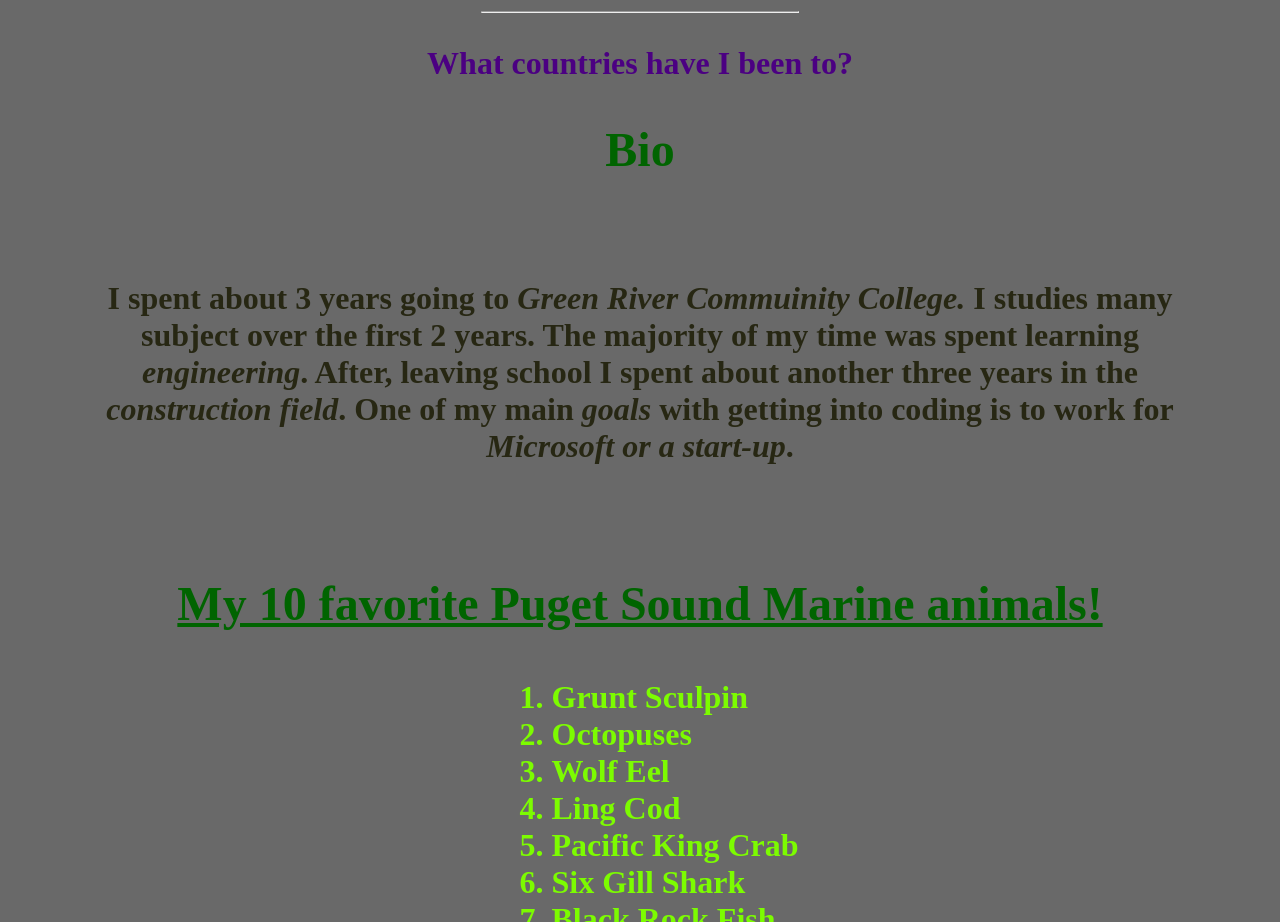
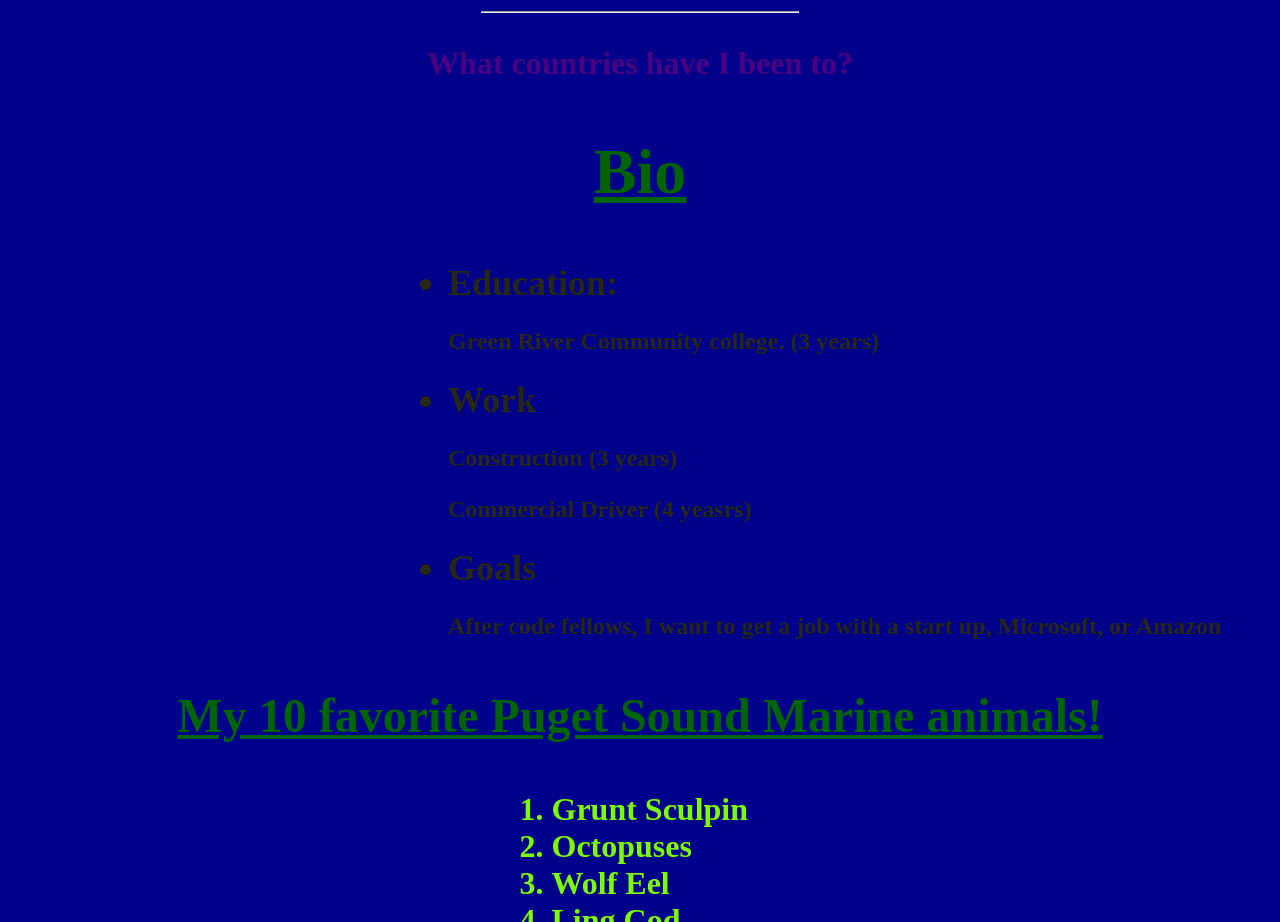
Before and after one commit to Scuba-Chris/about-me, a plain HTML site: page index.html in a window 1280 px wide. Shown: the part 840-1762 px from the top of the page. Drawn offline with Linux system fonts and the light colour scheme.

Commit message:
Changed many things with css and fix q6 JS

```diff
--- a/css/style.css
+++ b/css/style.css
@@ -1,8 +1,11 @@
 body{
-    background-color: dimgrey;
+    background-color: darkblue;
     background-image: url(../img/waves.jpg!d);
     background-repeat: no-repeat;
-    background-size: 75% 25%;
+    background-position: center center;
+    background-size: 65% 50%;
+    background-attachment: fixed;
+
 
 
 
@@ -26,17 +29,26 @@ h1{
 h2{
     color: darkgreen;
     text-align: center;
-    font-size: 3em;
+    font-size: 4em;
     font-weight: bold;
+    text-decoration-line: underline;
+
 }
 #bio{
     color: rgb(39, 39, 19);
-    text-align: center;
-    font-size: 2em;
+    margin-left: 200px;
+    font-size: 1.5em;
     font-weight: bold;
-    padding: 5%;
+    text-align: left;
 
    }
+.bio{
+    color: rgb(39, 39, 19);
+    margin-left: 200px;
+    font-size: 1em;
+    font-weight: bold;
+    text-align: left;
+}
 
 #question_1{
 font-size: 2em;
--- a/index.html
+++ b/index.html
@@ -28,12 +28,16 @@
 
             <h2>Bio</h2>
 
-                <p id="bio">I spent about 3 years going to <em>Green River Commuinity College.</em>
-                I studies many subject over the first 2 years. The majority of my time was spent learning
-                <em>engineering</em>. After, leaving school I spent about another three years in the
-                <em>construction field</em>. One of my main <em>goals</em> with getting into coding is to work
-                for <em>Microsoft or a start-up</em>.
-                </p>
+            <ul id="bio">
+                    <li id="bio">Education:</li>
+                        <p class="bio"> Green River Community college. (3 years)</p>
+                    <li id="bio">Work</li>
+                        <p class="bio">Construction (3 years)</p>
+                        <p class="bio">Commercial Driver (4 yeasrs)</p>
+                    <li id="bio">Goals</li>
+                        <p class="bio">After code fellows, I want to get a job with a start up, Microsoft, or Amazon</p>
+
+                </ul>
 
             <h3>My 10 favorite Puget Sound Marine animals!</h3>
 
```
Also changed, not shown: js/app.js (+46 -41 lines).
